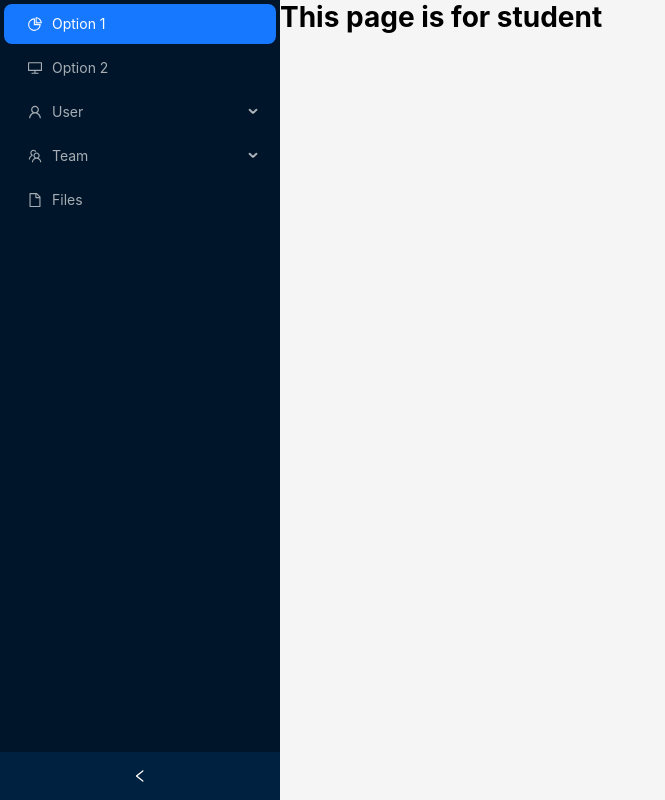
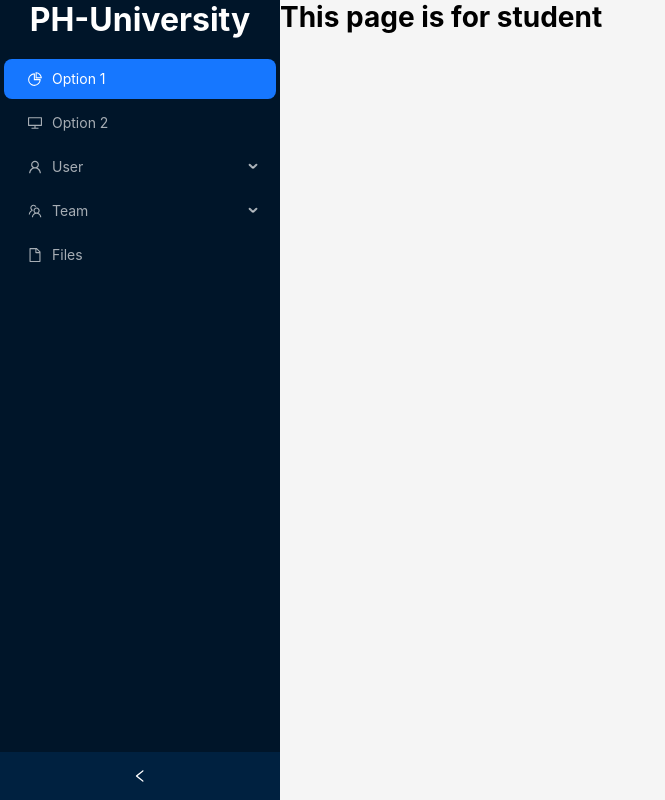
Before and after one commit to Fahadmohammad1/university-management-frontend, a Next.js app: page /student in a window 1280 px wide. Shown: the whole page, without its empty margins (0-665 px from the left). Built offline with nearby package versions, Linux system fonts and the light colour scheme.

Commit message:
layout with sidebar done

```diff
--- a/src/app/components/ui/Sidebar.tsx
+++ b/src/app/components/ui/Sidebar.tsx
@@ -60,7 +60,17 @@ const Sidebar = () => {
         bottom: 0,
       }}
     >
-      <div className="demo-logo-vertical" />
+      <div
+        style={{
+          color: "white",
+          fontSize: "2rem",
+          textAlign: "center",
+          fontWeight: "bold",
+          marginBottom: "1rem",
+        }}
+      >
+        PH-University
+      </div>
       <Menu
         theme="dark"
         defaultSelectedKeys={["1"]}
```
